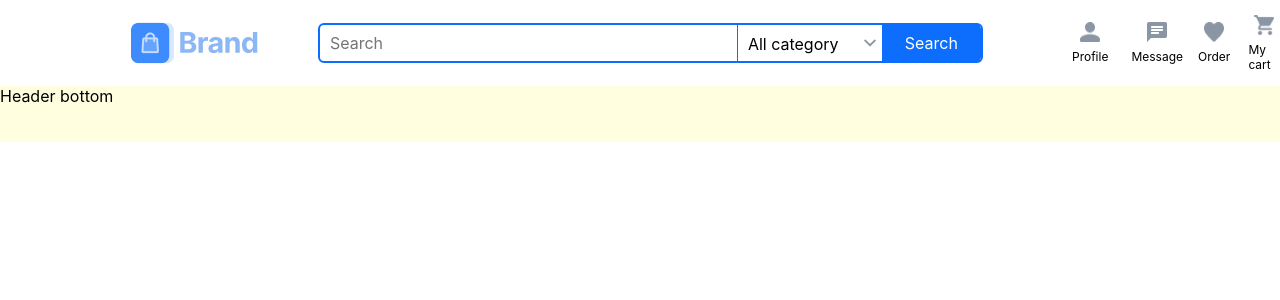
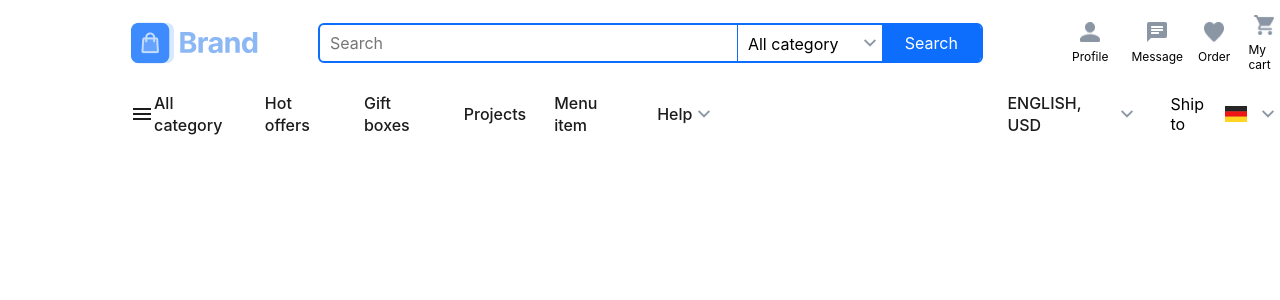
Before and after one commit to vudd95/Team2-CIJS88-MindX, a React (Create React App) app: page / in a window 1280 px wide. Shown: the top 300 px of the page. Built offline with nearby package versions, Linux system fonts and the light colour scheme.

Commit message:
update header__bottom

```diff
--- a/src/components/Header/Header.js
+++ b/src/components/Header/Header.js
@@ -35,7 +35,27 @@ const Header = () => {
             </div>
 
         </div>
-        <div className='header__bottom'>Header bottom</div>
+        <div className='header__bottom'>
+          <div className='header-categoryList__bottom'>
+            <img src='/images/iconMenu.png'></img>
+            <p className='category1'>All category</p>
+            <p className='category2'>Hot offers</p>
+            <p className='category3'>Gift boxes</p>
+            <p className='category4'>Projects</p>
+            <p className='category5'>Menu item</p>
+            <p className='category6'>Help</p>
+            <img src='/images/expand_more.png'></img>
+          </div>
+          <div className='header-moneyUnit__bottom'>
+            <p>ENGLISH, USD</p>
+            <img src='/images/expand_more.png'></img>
+          </div>
+          <div className='header-countryShip__bottom'>
+            <p>Ship to</p>
+            <img src='/images/iconFlags.png' className='iconFlags'></img>
+            <img src='/images/expand_more.png'></img>
+          </div>
+        </div>
     </div>
   )
 }
--- a/src/components/Header/header.css
+++ b/src/components/Header/header.css
@@ -167,5 +167,78 @@ body {
     max-width: 144rem;
     height: 5.6rem;
     margin: 0 auto;
-    background-color: lightyellow;
+    /* background-color: lightyellow; */
+    display: flex;
+    align-items: center;
 }
+
+.header-categoryList__bottom {
+    display: flex;
+    align-items: center;
+    padding-left: 13rem;
+    padding-top: 1.6rem;
+    padding-bottom: 1.6rem;
+}
+
+.header-categoryList__bottom p {
+    font-size: 1.6rem;
+    font-weight: 500;
+    color: #1c1c1c;
+    line-height: 2.2rem;
+}
+
+.header-categoryList__bottom img {
+    width: 2.4rem;
+    height: 2.4rem;
+}
+
+.category1 {
+    margin-right: 25px;
+}
+
+.category2 {
+    margin-right: 28px;
+}
+
+.category3 {
+    margin-right: 28px;
+}
+
+.category4 {
+    margin-right: 28px;
+}
+
+.category5 {
+    margin-right: 28px;
+}
+
+.header-moneyUnit__bottom {
+    margin-left: 29.1rem;
+    display: flex;
+    align-items: center;
+}
+
+.header-moneyUnit__bottom p {
+    font-size: 1.6rem;
+    font-weight: 500;
+    color: #1c1c1c;
+    line-height: 2.2rem;
+}
+
+.header-moneyUnit__bottom img {
+    width: 2.4rem;
+    height: 2.4rem;
+}
+
+.header-countryShip__bottom {
+    display: flex;
+    align-items: center;
+    margin-left: 3.2rem;
+}
+
+.header-countryShip__bottom .iconFlags {
+    width: 2.2rem;
+    height: 1.6rem;
+    margin-left: 0.6rem;
+    margin-right: 0.9rem;
+}
```
Also changed, not shown: public/images/iconFlags.png (added), public/images/iconMenu.png (added).
